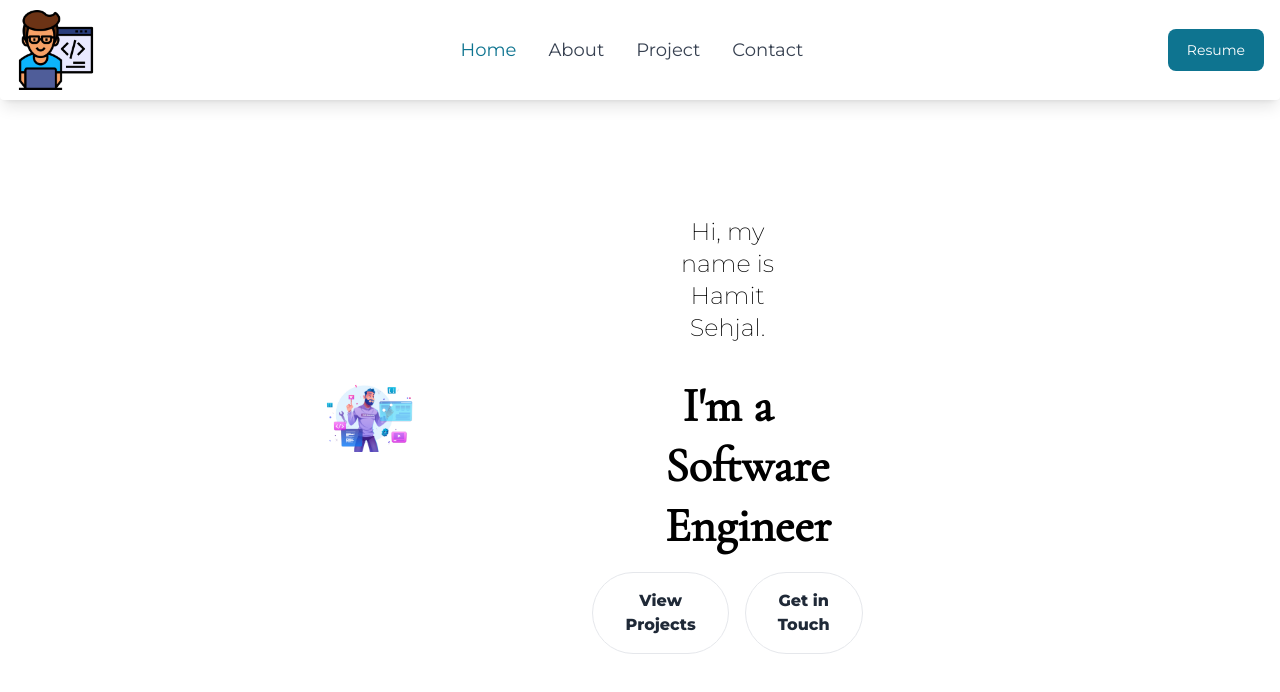
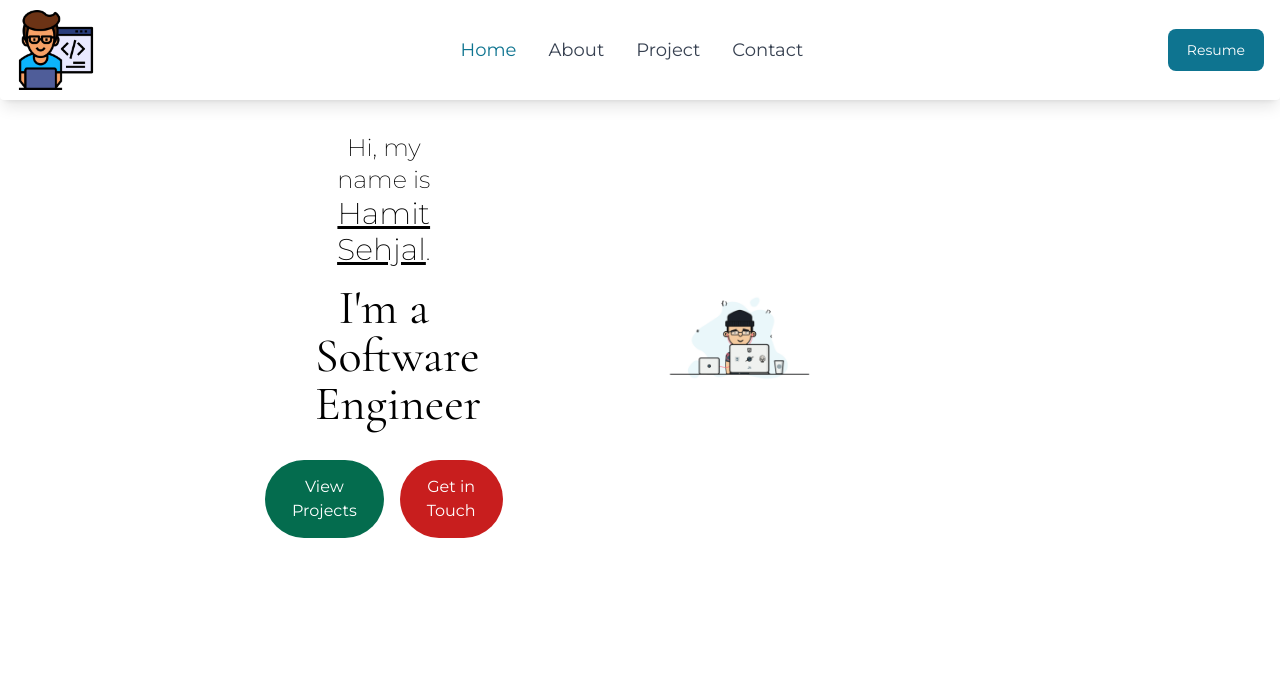
Before and after one commit to hamitsehjal/Portfolio-Hamit, a React (Vite) app: page / in a window 1280 px wide. Shown: the top 692 px of the page. Built offline with nearby package versions, Linux system fonts and the light colour scheme.

Commit message:
replaced buttons with FlowBite Buttons

```diff
--- a/src/Components/Home.jsx
+++ b/src/Components/Home.jsx
@@ -7,7 +7,7 @@
 
 import React from "react";
 import PropTypes from "prop-types";
-
+import { Button } from "flowbite-react";
 /**
  * Home background image
  *
@@ -19,32 +19,28 @@ import PropTypes from "prop-types";
  * Need an image? Check out https://unsplash.com to download a photo you
  * freely use on your site.
  */
-import image from "../images/Homepage.jpg";
+import image from "../images/programmer.gif";
 
-const imageAltText =
-  "Adult female in office setting leaning against a glass wall while holding a platinum Microsoft Surface Pro 7 in tablet mode preparing to write with Microsoft Surface Pen";
-
+const imageAltText = "Guy with Laptop and Coffee";
 const Home = ({ name, title }) => {
   return (
-    <div className="w-screen h-screen text-white">
-      <div className="container mx-auto flex px-5 py-24 items-center justify-center flex-col">
-        <img
-          className="lg:w-2/6 md:w-3/6 w-5/6 mb-10 object-cover object-center"
-          alt={imageAltText}
-          src={image}
-        />
+    <div className="w-screen h-screen">
+      <div className="container mx-auto flex p-3 items-center justify-center flex-col md:flex-row">
         <div className="text-center lg:w-5/12 w-full text-black">
-          <p className="text-2xl mb-8">Hi, my name is {name}.</p>
-          <h1 className="my-4 text-5xl font-bold leading-tight ">I&apos;m a {title}</h1>
+          <p className="text-2xl">
+            Hi, my name is <span className="text-3xl underline">{name}</span>.
+          </p>
+          <h1 className="mt-4 mb-8 text-5xl">I&apos;m a {title}</h1>
           <div className="flex justify-center mx-auto">
-            <button className="hover:underline bg-white text-gray-800 font-bold border rounded-full py-4 px-8">
+            <Button color="success" size="xl" pill href="#projects" className="mx-2">
               View Projects
-            </button>
-            <button className="ml-4 hover:underline bg-white text-gray-800 font-bold  border rounded-full py-4 px-8">
+            </Button>
+            <Button color="failure" size="xl" pill href="contact" className="mx-2">
               Get in Touch
-            </button>
+            </Button>
           </div>
         </div>
+        <img className="md:w-3/6 w-5/6 object-cover object-center" alt={imageAltText} src={image} />
       </div>
     </div>
   );
```
